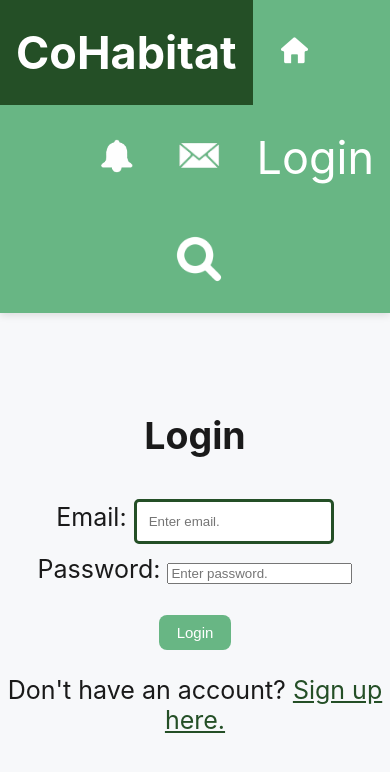
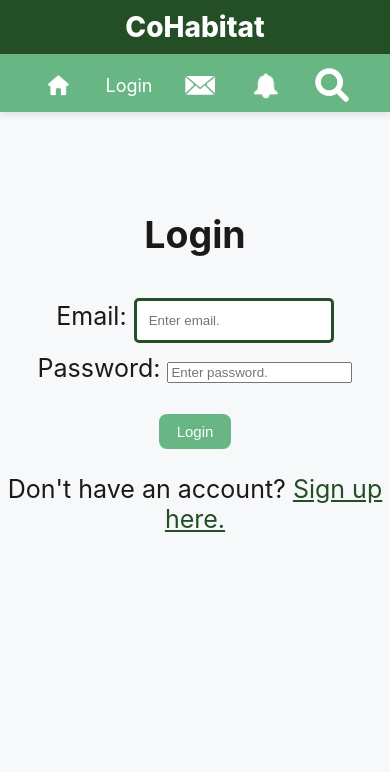
Before and after one commit to bigmaccar/CoHabitat, a React (Create React App) app in the folder client/: page /Login in a window 390 px wide. Shown: the top 772 px of the page. Built offline with nearby package versions, Linux system fonts and the light colour scheme.

Commit message:
fix(ui): improve responsive layouts
Signed-off-by: Jason Scheffel <contact@jasonscheffel.com>

```diff
--- a/client/src/index.css
+++ b/client/src/index.css
@@ -9,6 +9,36 @@ body {
     color: #1a1a1a;
 }
 
+*,
+*::before,
+*::after {
+  box-sizing: border-box;
+}
+
+html,
+body,
+#root {
+  max-width: 100%;
+  overflow-x: hidden;
+}
+
+img {
+  max-width: 100%;
+}
+
+h1,
+h2,
+h3,
+p,
+li,
+label,
+span,
+small,
+strong,
+a {
+  overflow-wrap: anywhere;
+}
+
 code {
   font-family: source-code-pro, Menlo, Monaco, Consolas, 'Courier New',
     monospace;
@@ -57,20 +87,39 @@ a:visited {
   overflow: hidden;
   background-color: #68B684;
   box-shadow: 0 2px 8px rgba(0, 0, 0, 0.12);
+  display: flex;
+  align-items: center;
+  flex-wrap: wrap;
+  gap: 4px;
 }
 
 .header ul li {
-  float: right;
+  float: none !important;
 }
 
 .header ul li a {
-  display: block;
+  display: flex;
+  align-items: center;
+  justify-content: center;
   color: white;
-  text-align: right;
-  padding: 25px 16px;
+  min-height: 76px;
+  text-align: center;
+  padding: 12px 16px;
   text-decoration: none;
-  justify-content: right;
   transition: background-color 0.2s ease;
+}
+
+.header ul strong {
+  margin-right: auto;
+}
+
+.header ul strong li a {
+  font-size: clamp(28px, 5vw, 45px);
+  font-weight: 800;
+}
+
+.header ul > li {
+  font-size: clamp(18px, 4vw, 34px) !important;
 }
 
 .header ul li a:hover {
@@ -120,10 +169,18 @@ a:visited {
   display: block;
   color: white;
   text-align: center;
-  padding: 15px 30px;
+  padding: 14px 8px;
   text-decoration: none;
   justify-content: left;
   transition: background-color 0.2s ease;
+}
+
+.sidebar figure {
+  margin: 8px 0;
+}
+
+.sidebar figcaption {
+  font-size: 14px;
 }
 
 .sidebar ul li a:hover {
@@ -508,10 +565,10 @@ input[type=text]{
   box-sizing: border-box;
   border: 3px solid #244F26;
   border-radius: 5px;
-  width: 900px;
+  width: min(100%, 900px);
   padding: 12px;
   margin: 10px 0;
-  margin-left: 75px;
+  margin-left: 0;
   /* need to add search icon*/
 }
 
@@ -1410,7 +1467,7 @@ input[type=submit]:hover {
 .billAddForm input[type=number],
 .billAddForm input[type=date],
 .billAddForm select {
-  width: 300px;
+  width: 100%;
   margin-left: 0;
 }
 
@@ -1471,3 +1528,188 @@ input[type=submit]:hover {
   color: #27ae60;
   font-weight: bold;
 }
+
+@media (max-width: 900px) {
+  .layout {
+    grid:
+      "leftSide body" 1fr
+      "footer footer" auto
+      / 120px minmax(0, 1fr);
+  }
+
+  .body,
+  .leftSide,
+  .sidebar,
+  .sidebar ul,
+  .layoutSearch,
+  .sidebarSearch,
+  .bodySearch,
+  .layoutApartment,
+  .sidebarApartment,
+  .bodyApartment {
+    min-width: 0;
+  }
+
+  .icon {
+    height: 38px;
+    width: 38px;
+  }
+
+  .sidebar ul {
+    overflow: visible;
+  }
+
+  .sidebar ul li a {
+    padding: 12px 6px;
+  }
+
+  .apartment {
+    margin-left: 0;
+  }
+
+  .homeDashboard,
+  .notificationPage,
+  .messagePage,
+  .adminPage {
+    padding: 20px;
+  }
+
+  .billAddForm,
+  .messagePanel,
+  .supportComposer,
+  .messageListerForm,
+  .sentMessages,
+  .tenantCard,
+  .listingStatusCard {
+    width: 100% !important;
+    max-width: 100%;
+  }
+
+  .body > .billAddForm,
+  .body form.billAddForm {
+    margin-left: 20px !important;
+    margin-right: 20px !important;
+    width: calc(100% - 40px) !important;
+  }
+
+  .listsWrapper {
+    width: min(100%, 320px);
+    margin-left: 0;
+  }
+
+  .listsGrid {
+    padding: 0 20px 20px;
+  }
+
+  .roommates {
+    font-size: clamp(20px, 4vw, 30px);
+  }
+
+  .shareRow,
+  .billCardHeader,
+  .adminCardHeader,
+  .notificationCard {
+    flex-wrap: wrap;
+  }
+
+  .roommateTabs,
+  .commentInput {
+    flex-wrap: wrap;
+  }
+
+  .commentInput input {
+    flex-basis: 220px;
+  }
+
+  .layoutApartment {
+    grid-template-columns: 1fr;
+    grid-template-areas:
+      "sidebarApartment"
+      "bodyApartment";
+    padding: 20px;
+  }
+
+  .apartmentPage,
+  .apartmentPage2 {
+    margin: 0;
+  }
+
+  .apartmentPageImage {
+    width: 100%;
+    height: auto;
+    max-height: 420px;
+    object-fit: cover;
+  }
+
+  .containerApartment {
+    justify-content: flex-start;
+    flex-wrap: wrap;
+    margin-right: 0;
+  }
+
+  .body > div[style*="display: flex"][style*="overflow: hidden"] {
+    flex-direction: column !important;
+    overflow: visible !important;
+  }
+
+  .body > div[style*="display: flex"][style*="overflow: hidden"] > div {
+    width: 100% !important;
+    border-right: 0 !important;
+  }
+}
+
+@media (max-width: 640px) {
+  .header ul {
+    justify-content: center;
+  }
+
+  .header ul strong {
+    flex-basis: 100%;
+    margin-right: 0;
+  }
+
+  .header ul strong li a,
+  .header ul li a {
+    min-height: 54px;
+    padding: 8px 12px;
+  }
+
+  .layout {
+    display: block;
+  }
+
+  .sidebar ul {
+    display: flex;
+    flex-wrap: wrap;
+    justify-content: center;
+    min-height: 0;
+  }
+
+  .sidebar ul li {
+    flex: 1 1 92px;
+  }
+
+  .sidebar figcaption {
+    font-size: 12px;
+  }
+
+  .homeHero h1 {
+    font-size: 34px;
+  }
+
+  .homeSummaryGrid {
+    grid-template-columns: 1fr;
+  }
+
+  .layoutSearch {
+    padding: 16px;
+  }
+
+  .searchFilterRow input {
+    width: 100%;
+  }
+
+  .apartmentListActions {
+    flex-wrap: wrap;
+  }
+}
```
